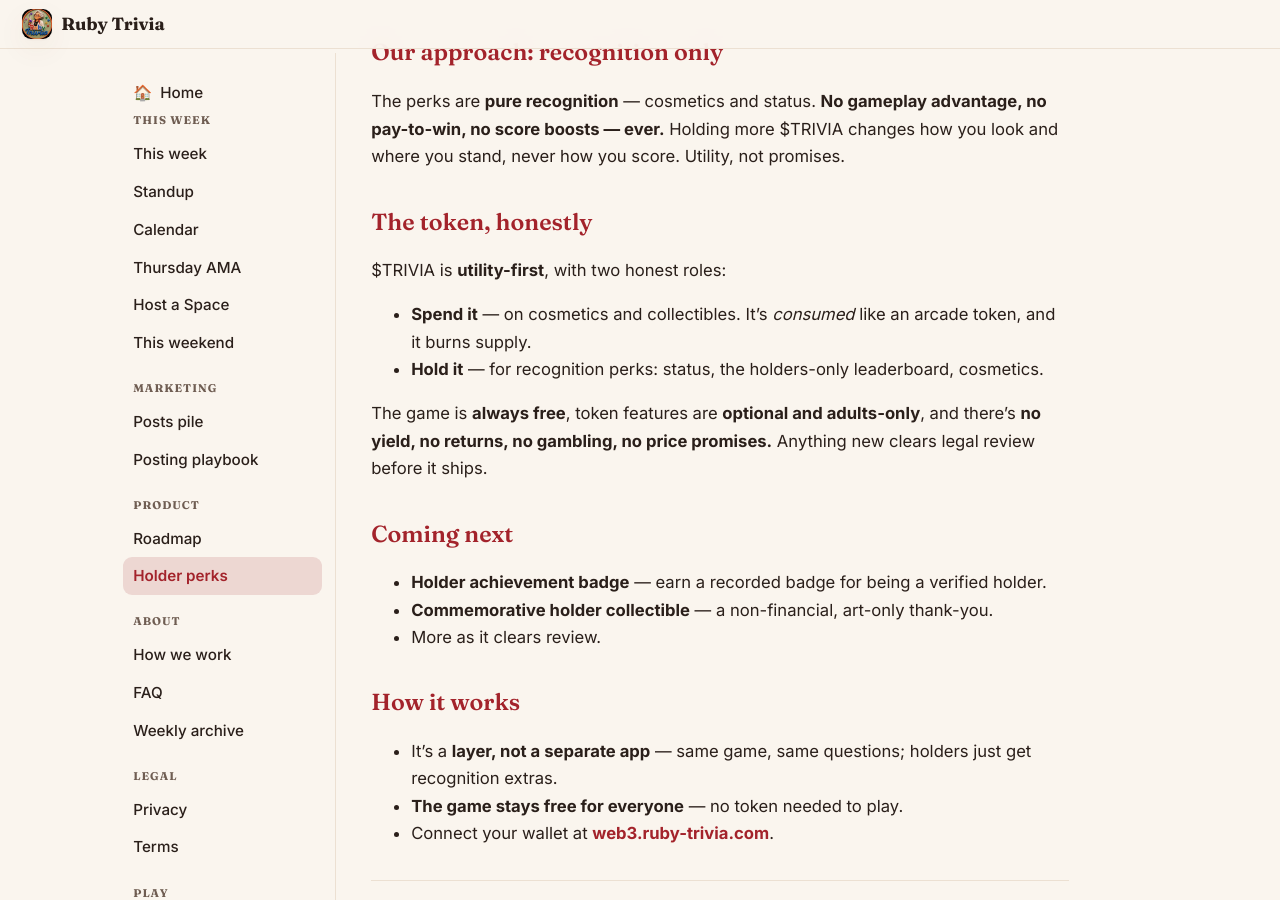
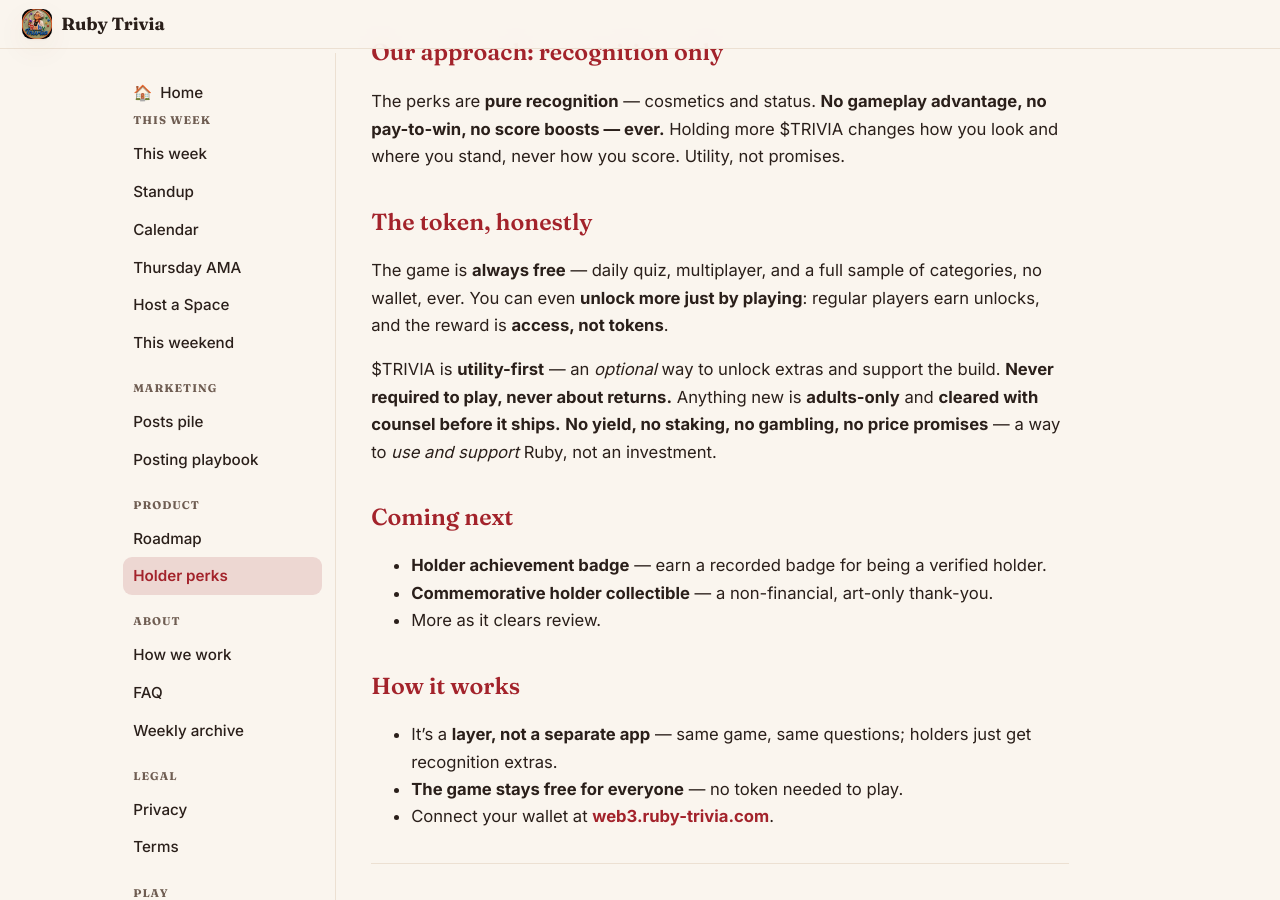
Before and after one commit to ruby-high/ruby-trivia-handbook, a Jekyll site: the page built from web3.md, in a window 1280 px wide and 900 px high, scrolled down 431 px. Built offline with Jekyll 4.4.1, drawn with Linux system fonts in a browser that asks for light colours.

Commit message:
web3 page: token model principle-level (free + earn-by-play), no unbuilt promises
Reflect the earn/hold/pay direction at a principle level only — lead with the
safe/true parts (free game, earn unlocks by playing = access) and frame the
token as optional/utility/no-returns. Deliberately does NOT enumerate unbuilt
hold/pay token features (promotion-timing). Full model stays in the repo spec.

Co-Authored-By: Claude Opus 4.8 <noreply@anthropic.com>

```diff
--- a/web3.md
+++ b/web3.md
@@ -16,11 +16,9 @@ Verified **$TRIVIA** holders get recognition extras on top of the same free game
 The perks are **pure recognition** — cosmetics and status. **No gameplay advantage, no pay-to-win, no score boosts — ever.** Holding more $TRIVIA changes how you look and where you stand, never how you score. Utility, not promises.
 
 ## The token, honestly
-$TRIVIA is **utility-first**, with two honest roles:
-- **Spend it** — on cosmetics and collectibles. It's *consumed* like an arcade token, and it burns supply.
-- **Hold it** — for recognition perks: status, the holders-only leaderboard, cosmetics.
+The game is **always free** — daily quiz, multiplayer, and a full sample of categories, no wallet, ever. You can even **unlock more just by playing**: regular players earn unlocks, and the reward is **access, not tokens**.
 
-The game is **always free**, token features are **optional and adults-only**, and there's **no yield, no returns, no gambling, no price promises.** Anything new clears legal review before it ships.
+$TRIVIA is **utility-first** — an *optional* way to unlock extras and support the build. **Never required to play, never about returns.** Anything new is **adults-only** and **cleared with counsel before it ships.** **No yield, no staking, no gambling, no price promises** — a way to *use and support* Ruby, not an investment.
 
 ## Coming next
 - **Holder achievement badge** — earn a recorded badge for being a verified holder.
```
